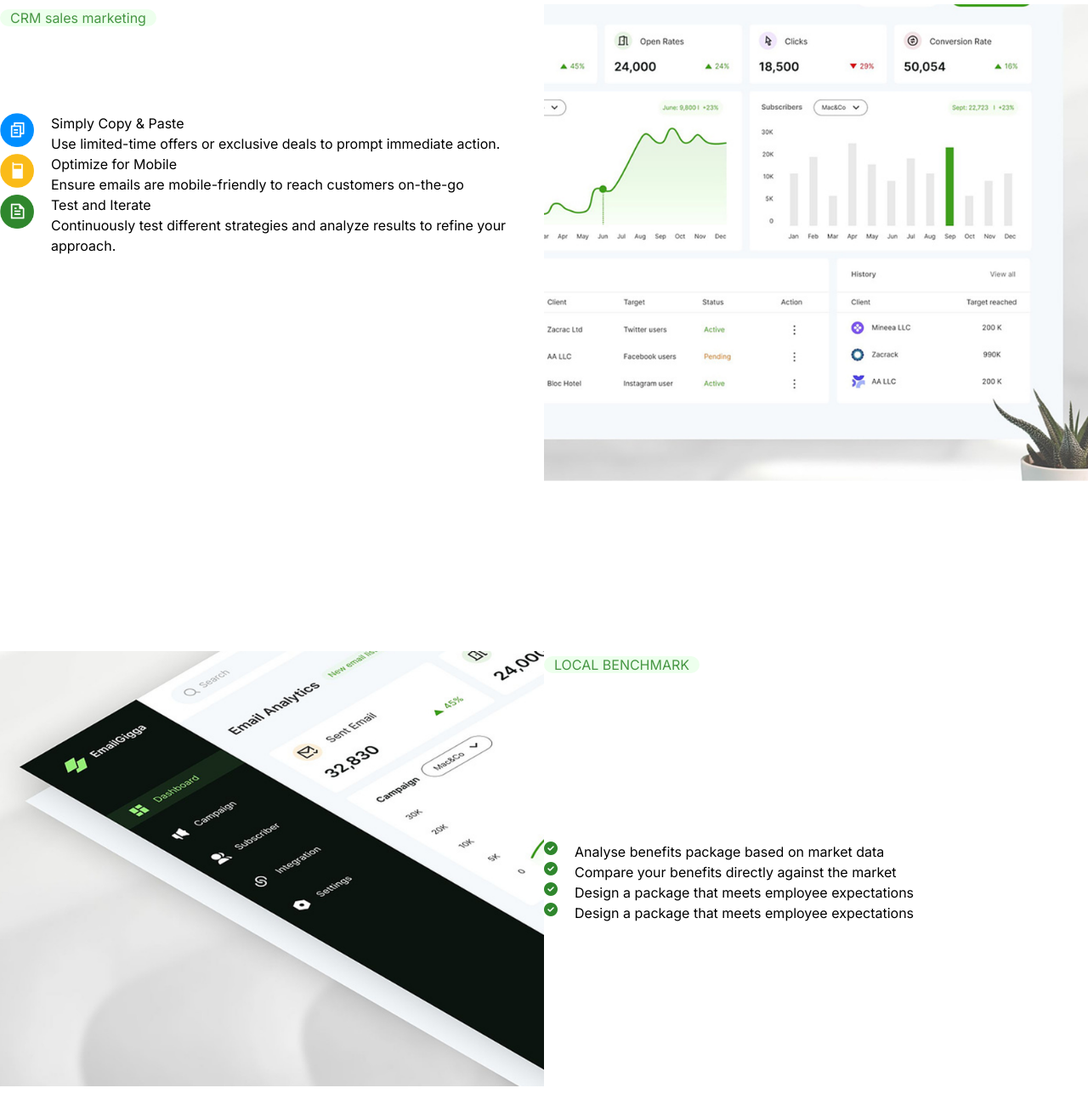
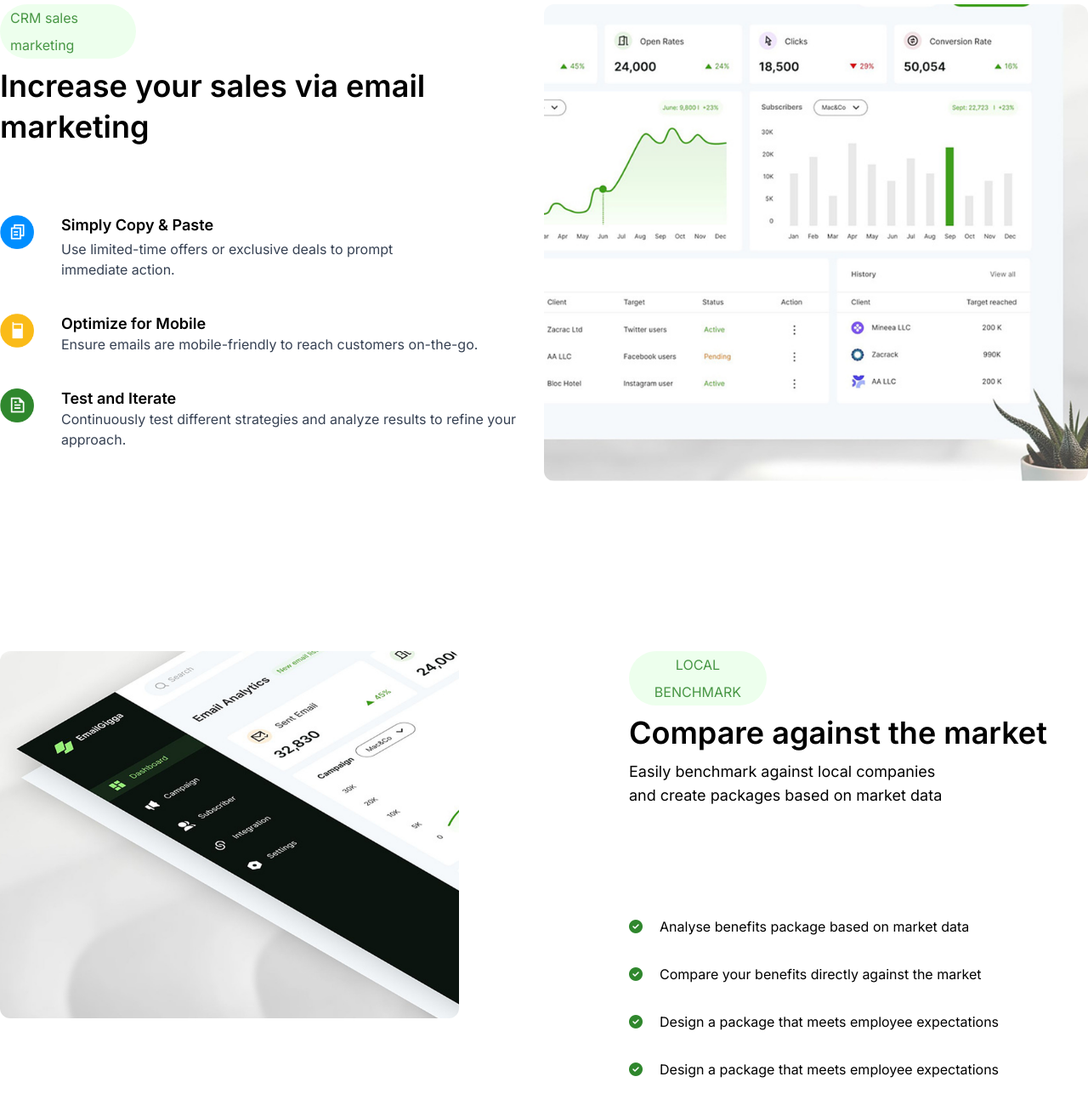
Before and after one commit to innovasoftlimited/ui-sample-2, a website: page index.html in a window 1280 px wide. Shown: the part 5460-6760 px from the top of the page at 85% size. Drawn offline with Linux system fonts and the light colour scheme.

Commit message:
apps, benchmark, and marketing section updated

```diff
--- a/index.html
+++ b/index.html
@@ -266,76 +266,82 @@
         </section>
       </section>
 
+      <!-- sales marketing section -->
       <section class="container mx-auto mt-50 flex">
-        <div class="w-[50%]">
-          <div>
-            <span class="text-center text-[#479644] bg-[#EDFFED] rounded-full px-3 text-base font-normal leading-8">CRM sales marketing</span>
-            <p class="text-4xl font-semibold leading-12 text-white">Increase your sales via email marketing</p>
+        <div class="w-[50%] flex flex-col gap-10">
+          <div class="flex flex-col gap-2">
+            <span class="text-[#479644] bg-[#EDFFED] rounded-full px-3 text-base font-normal leading-8 w-[25%]">CRM sales marketing</span>
+            <p class="text-4xl font-semibold leading-12">Increase your sales via email marketing</p>
           </div>
-          <div class="flex gap-5">
+          <div class="flex gap-8 mt-10">
             <img src="./assets/copy-paste-icon.png" alt="" class="w-10 h-10" />
-            <div>
-              <p>Simply Copy & Paste</p>
-              <span>Use limited-time offers or exclusive deals to prompt immediate action.</span>
+            <div class="flex flex-col gap-1">
+              <p class="text-lg font-semibold leading-6">Simply Copy & Paste</p>
+              <span class="text-base font-normal leading-6 text-gray-700 w-3/4">Use limited-time offers or exclusive deals to prompt immediate action.</span>
             </div>
           </div>
-          <div class="flex gap-5">
+          <div class="flex gap-8">
             <img src="./assets/optimize-icon.png" alt="" class="w-10 h-10" />
             <div>
-              <p>Optimize for Mobile</p>
-              <span>Ensure emails are mobile-friendly to reach customers on-the-go</span>
+              <p class="text-lg font-semibold leading-6">Optimize for Mobile</p>
+              <span class="text-base font-normal leading-6 text-gray-700 w-3/4">Ensure emails are mobile-friendly to reach customers on-the-go.</span>
             </div>
           </div>
-          <div class="flex gap-5">
+          <div class="flex gap-8">
             <img src="./assets/test-icon.png" alt="" class="w-10 h-10" />
             <div>
-              <p>Test and Iterate</p>
-              <span>Continuously test different strategies and analyze results to refine your approach.</span>
+              <p class="text-lg font-semibold leading-6">Test and Iterate</p>
+              <span class="text-base font-normal leading-6 text-gray-700 w-3/4">Continuously test different strategies and analyze results to refine your approach.</span>
             </div>
           </div>
         </div>
         <div class="w-[50%]">
-          <img src="./assets/cms-image.png" alt="" />
+          <img src="./assets/cms-image.png" alt="" class="rounded-xl" />
         </div>
       </section>
 
-      <section class="container mx-auto mt-50 flex">
+      <!-- benchmark section -->
+      <section class="container mx-auto mt-50">
+        <div class="flex justify-between gap-50">
           <div class="w-[50%]">
-          <img src="./assets/compare-image.png" alt="" />
+            <img src="./assets/compare-image.png" alt="" class="rounded-xl" />
           </div>
-        <div class="w-[50%]">
-          <span class="text-center text-[#479644] bg-[#EDFFED] rounded-full px-3 text-base font-normal leading-8">LOCAL BENCHMARK</span>
-          <p class="text-4xl font-semibold leading-12 text-white">Compare against the market</p>
-          <p class="text-4xl font-semibold leading-12 text-white">Easily benchmark against local companies and create packages based on market data</p>
-          <div>
+          <div class="w-[50%] flex flex-col gap-2">
+            <span class="text-center text-[#479644] bg-[#EDFFED] rounded-full px-3 text-base font-normal leading-8 w-[30%]">LOCAL BENCHMARK</span>
+            <p class="text-4xl font-semibold leading-12">Compare against the market</p>
+            <p class="text-lg font-normal leading-7 w-5/7">Easily benchmark against local companies and create packages based on market data</p>
+            <div class="flex flex-col gap-8 mt-30">
               <div class="flex gap-5">
-              <i class="fa-solid fa-circle-check text-[#2F872D]"></i>
+                <i class="fa-solid fa-circle-check text-[#2F872D] mt-1"></i>
                 <p>Analyse benefits package based on market data</p>
               </div>
               <div class="flex gap-5">
-              <i class="fa-solid fa-circle-check text-[#2F872D]"></i>
+                <i class="fa-solid fa-circle-check text-[#2F872D] mt-1"></i>
                 <p>Compare your benefits directly against the market</p>
               </div>
               <div class="flex gap-5">
-              <i class="fa-solid fa-circle-check text-[#2F872D]"></i>
+                <i class="fa-solid fa-circle-check text-[#2F872D] mt-1"></i>
                 <p>Design a package that meets employee expectations</p>
               </div>
               <div class="flex gap-5">
-              <i class="fa-solid fa-circle-check text-[#2F872D]"></i>
+                <i class="fa-solid fa-circle-check text-[#2F872D] mt-1"></i>
                 <p>Design a package that meets employee expectations</p>
+              </div>
             </div>
           </div>
         </div>
       </section>
 
       <!-- best apps section -->
-      <section class="container mx-auto py-50 flex flex-col justify-center items-center gap-5">
-        <p class="text-4xl font-semibold leading-12 text-center">Seamless integration to all your best Apps</p>
-        <span class="text-lg font-normal leading-8 text-center"
+      <section class="container mx-auto mt-50">
+        <div class="flex flex-col justify-center items-center gap-10">
+          <p class="text-4xl font-semibold leading-12 text-center w-1/3">Seamless integration to all your best Apps</p>
+          <span class="text-lg font-normal leading-8 text-center w-1/3"
             >Maximize your growth potential with our powerful integrations, fueled by data-driven insights. Embrace the future of business by leveraging our cutting-edge tools to bring in more data and drive unparalleled growth for your company.
           </span>
-        <button class="bg-[#2F872D] text-xl rounded-full px-10 py-5 text-white hover-effect">Get Started</button>
+          <button class="bg-[#2F872D] text-xl rounded-full px-8 py-3 text-white hover-effect">Get Started</button>
           <img src="./assets/best-apps-image.png" alt="" class="mt-10" />
+        </div>
       </section>
 
       <!-- pricing section -->
@@ -584,14 +590,14 @@
               <a href="https://facebook.com/" target="_blank">
                 <i class="fa-brands fa-facebook text-2xl hover-effect text-white"></i>
               </a>
-              <a href="https://www.youtube.com/" target="_blank">
-                <i class="fa-brands fa-youtube text-2xl hover-effect text-white"></i>
+              <a href="https://x.com/" target="_blank">
+                <i class="fa-brands fa-twitter text-2xl hover-effect text-white"></i>
+              </a>
+              <a href="https://www.linkedin.com/" target="_blank">
+                <i class="fa-brands fa-linkedin text-2xl hover-effect text-white"></i>
               </a>
               <a href="https://instagram.com/" target="_blank">
                 <i class="fa-brands fa-instagram text-2xl hover-effect text-white"></i>
-              </a>
-              <a href="https://github.com/" target="_blank">
-                <i class="fa-brands fa-github text-2xl hover-effect text-white"></i>
               </a>
             </div>
           </div>
```
Also changed, not shown: styles/output.css. Lines whose indentation alone changed are shown as unchanged.
